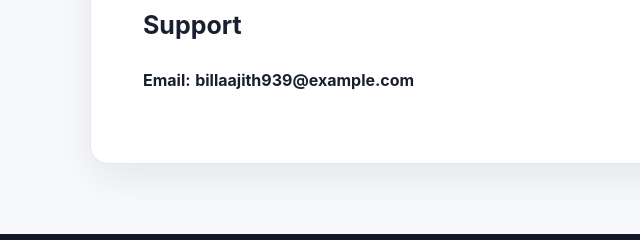
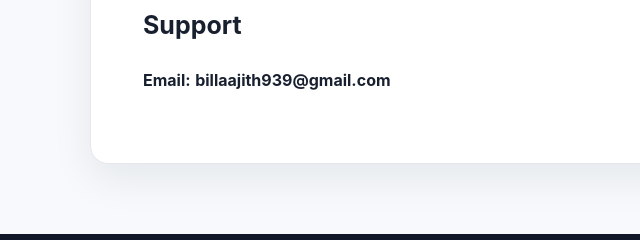
Before and after one commit to leftbat/CountExpert-Website, a plain HTML site: page contact.html in a window 1280 px wide. Shown: the part 413-653 px from the top of the page, 0-640 px from the left. Drawn offline with Linux system fonts and the light colour scheme.

Commit message:
Update contact.html

```diff
--- a/contact.html
+++ b/contact.html
@@ -39,7 +39,7 @@
             <h2>Support</h2>
             <p>
                 <strong>Email:</strong>
-                <strong>billaajith939@example.com</strong>
+                <strong>billaajith939@gmail.com</strong>
             </p>
 
 
```
